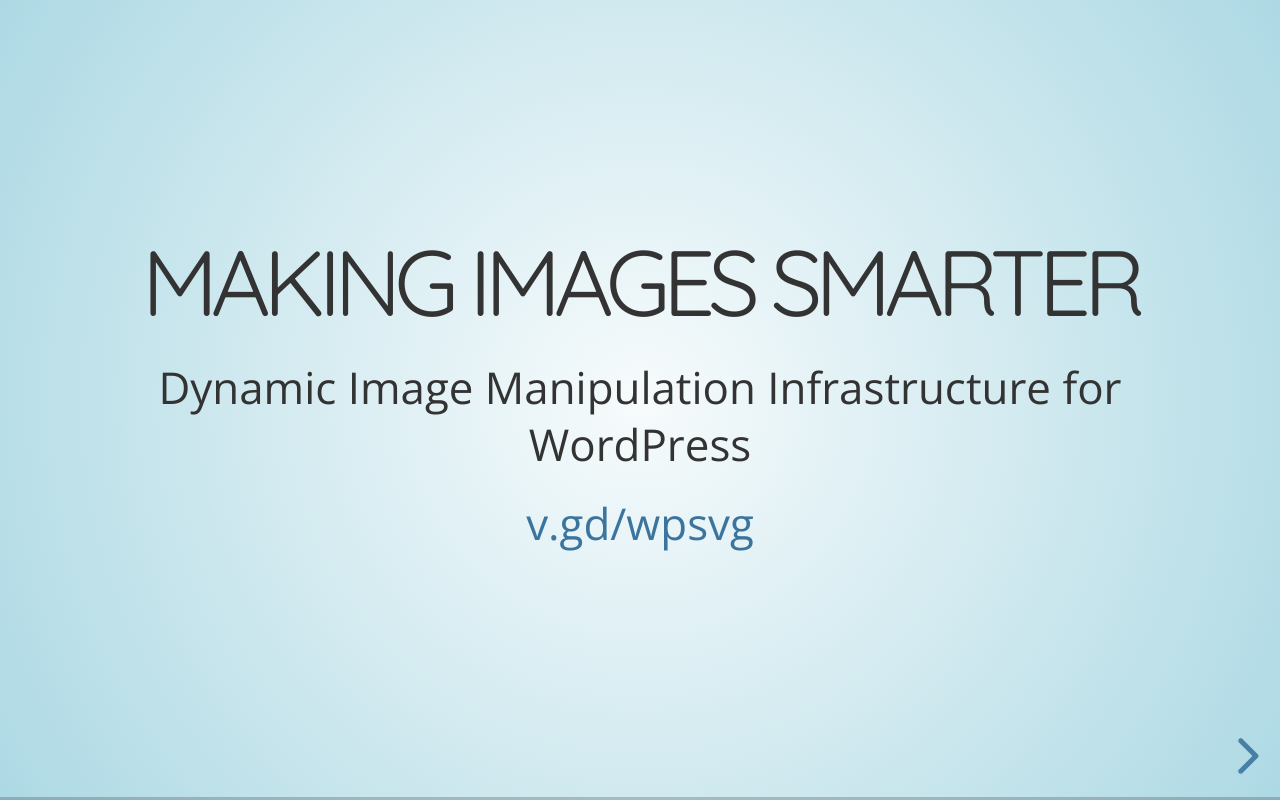
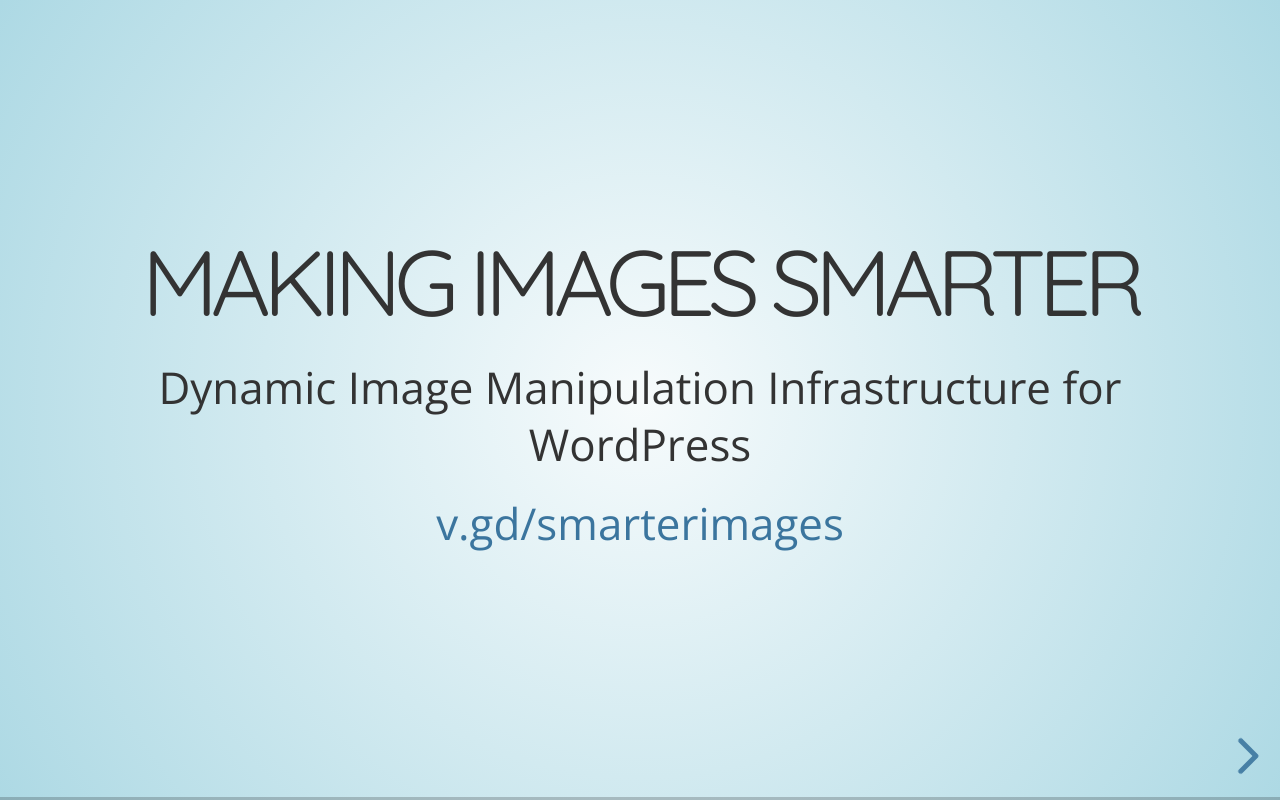
Before and after one commit to kingkool68/making-images-smarter-with-wordpress, a plain HTML site: page index.html in a window 1280 px wide. Drawn offline with nearby package versions, Linux system fonts and the light colour scheme.

Commit message:
Add a v.gd link for the slides.

```diff
--- a/index.html
+++ b/index.html
@@ -40,7 +40,7 @@
 				<section>
 					<h2>Making Images Smarter</h2>
 					<p>Dynamic Image Manipulation Infrastructure for WordPress</p>
-					<p><a href="https://v.gd/wpsvg" target="_blank">v.gd/wpsvg</a></p>
+					<p><a href="https://v.gd/smarterimages" target="_blank">v.gd/smarterimages</a></p>
 				</section>
 				<section>
 					<h1>About Me</h1>
```
